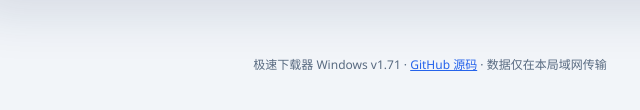
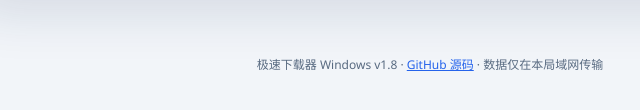
Before and after one commit to zhutonghuo/fastdownloader-windows, a plain HTML site: page site/index.html in a window 1280 px wide. Shown: the part 1282-1392 px from the top of the page, 210-850 px from the left. Drawn offline with Linux system fonts and the light colour scheme.

```diff
--- a/site/index.html
+++ b/site/index.html
@@ -81,7 +81,7 @@ code{background:var(--panel);border:1px solid var(--border);border-radius:6px;pa
     </div>
   </section>
 
-  <div class="foot">极速下载器 Windows v1.71 · <a href="https://github.com/zhutonghuo/fastdownloader-windows" style="color:var(--accent)">GitHub 源码</a> · 数据仅在本局域网传输</div>
+  <div class="foot">极速下载器 Windows v1.8 · <a href="https://github.com/zhutonghuo/fastdownloader-windows" style="color:var(--accent)">GitHub 源码</a> · 数据仅在本局域网传输</div>
 </div>
 
 <script>
```
